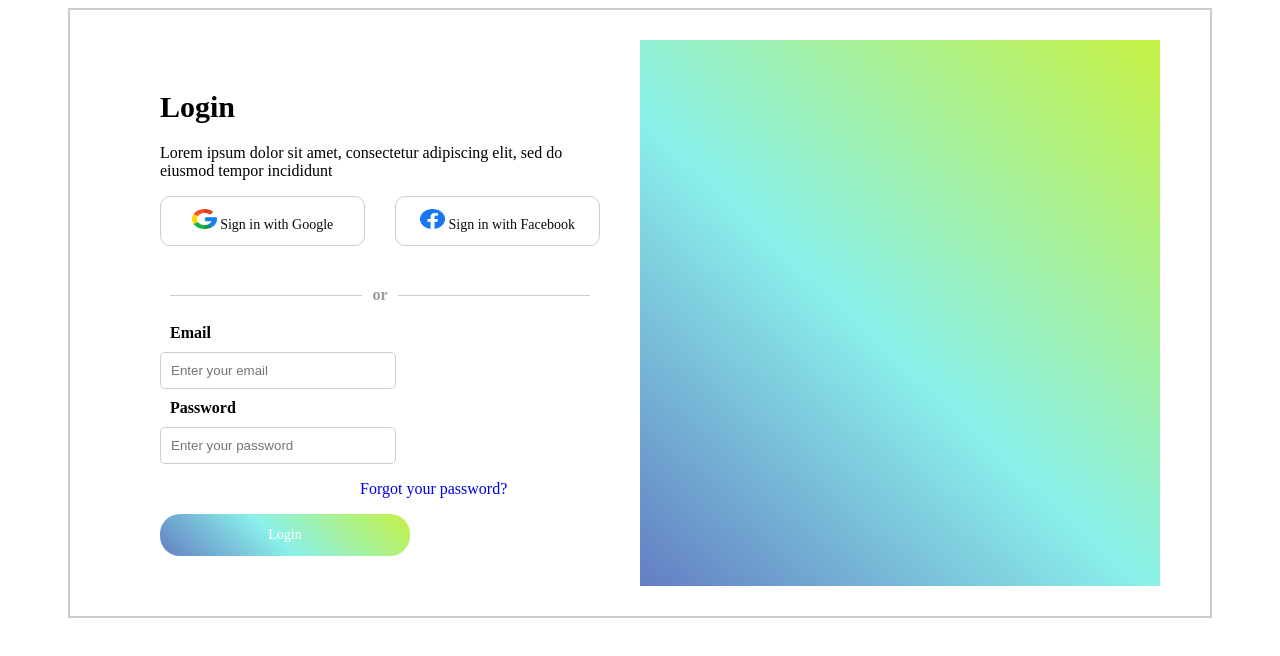
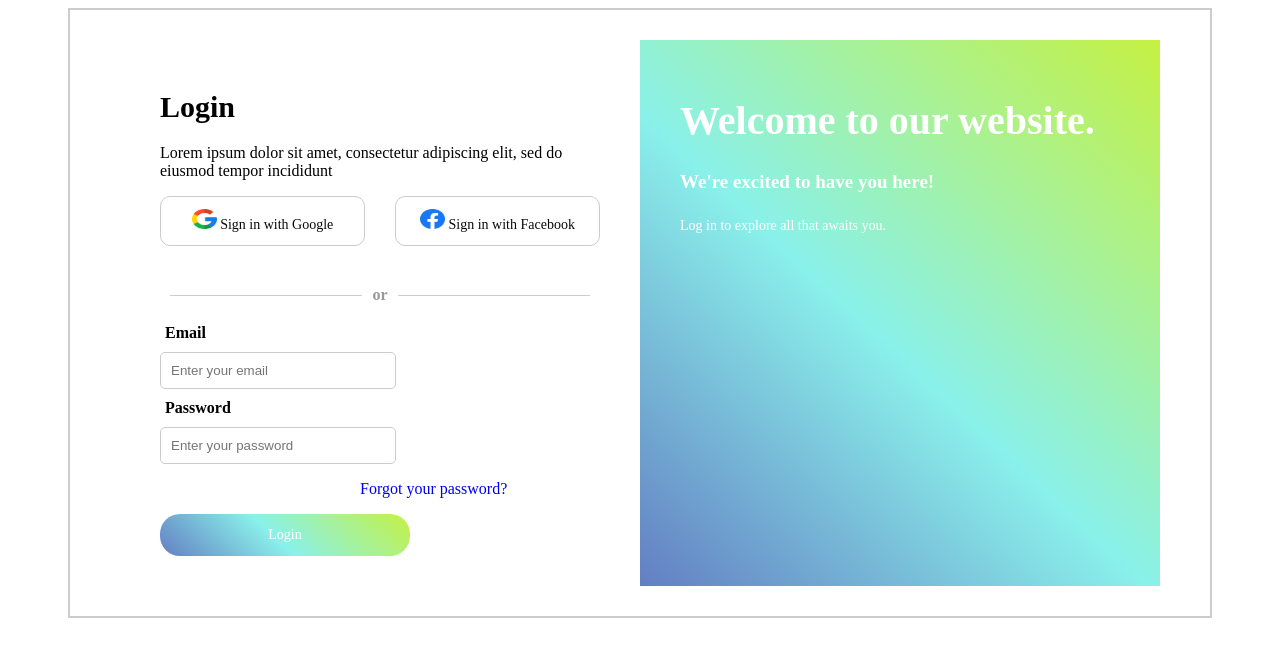
Before and after one commit to chadepowell/login-form, a plain HTML site: page index.html in a window 1280 px wide. Drawn offline with Linux system fonts and the light colour scheme.

```diff
--- a/index.html
+++ b/index.html
@@ -46,7 +46,11 @@
         </div>
 
         <div class="right-column">
-
+            <div class="content">
+                <h1>Welcome to our website.</h1>
+                <h4>We're excited to have you here!</h4>
+                <p>Log in to explore all that awaits you.</p>
+            </div>
 
         </div>
     </div>
--- a/style.css
+++ b/style.css
@@ -72,7 +72,7 @@
 }
 
 .left-column label {
-    margin: 10px 10px;
+    margin: 10px 5px;
     display: block;
     font-weight: bold;
 }
@@ -104,5 +104,27 @@
     background-image: linear-gradient(43deg,#637ec3 0%,#8af1ea 46%,#c5f143 100%);
     flex: 1;
     padding: 30px 40px;
+}
+
+.right-column .content {
+    display: flexbox;
+    align-content: center;
 
 }
+
+.right-column .content h1 {
+    font-size: 40px;
+    font-weight: bold;
+    color: #ffff;
+}
+
+.right-column .content h4 {
+    font-size: 19px;
+    font-weight: bold;
+    color: #ffff;
+}
+
+.right-column .content p {
+    font-size: 14px;
+    color: #ffff;
+}
```
